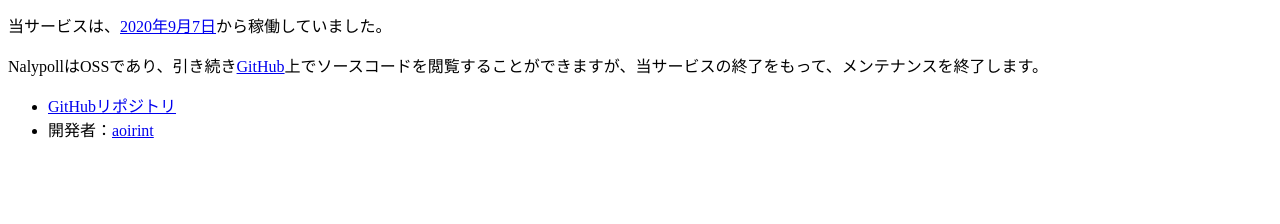
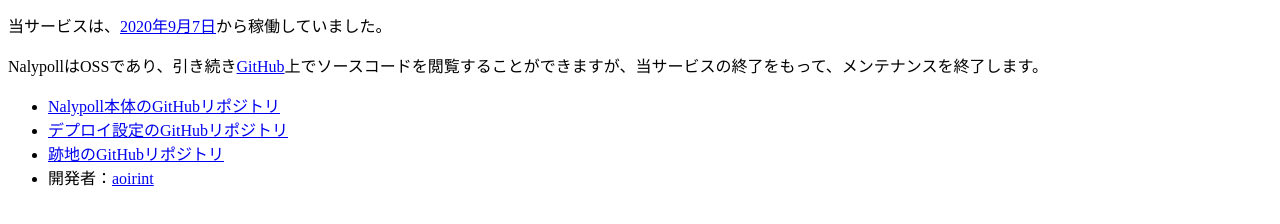
Before and after one commit to aoirint/nalypoll.aoirint.com-closed, a plain HTML site: page index.html in a window 1280 px wide. Shown: the part 102-326 px from the top of the page. Drawn offline with Linux system fonts and the light colour scheme.

Commit message:
add links

```diff
--- a/index.html
+++ b/index.html
@@ -24,6 +24,8 @@
 </p>
 
 <ul>
-  <li><a href="https://github.com/aoirint/nalypoll">GitHubリポジトリ</a></li>
+  <li><a href="https://github.com/aoirint/nalypoll">Nalypoll本体のGitHubリポジトリ</a></li>
+  <li><a href="https://github.com/aoirint/nalypoll.aoirint.com">デプロイ設定のGitHubリポジトリ</a></li>
+  <li><a href="https://github.com/aoirint/nalypoll.aoirint.com-closed">跡地のGitHubリポジトリ</a></li>
   <li>開発者：<a href="https://github.com/aoirint">aoirint</a></li>
 </ul>
```
